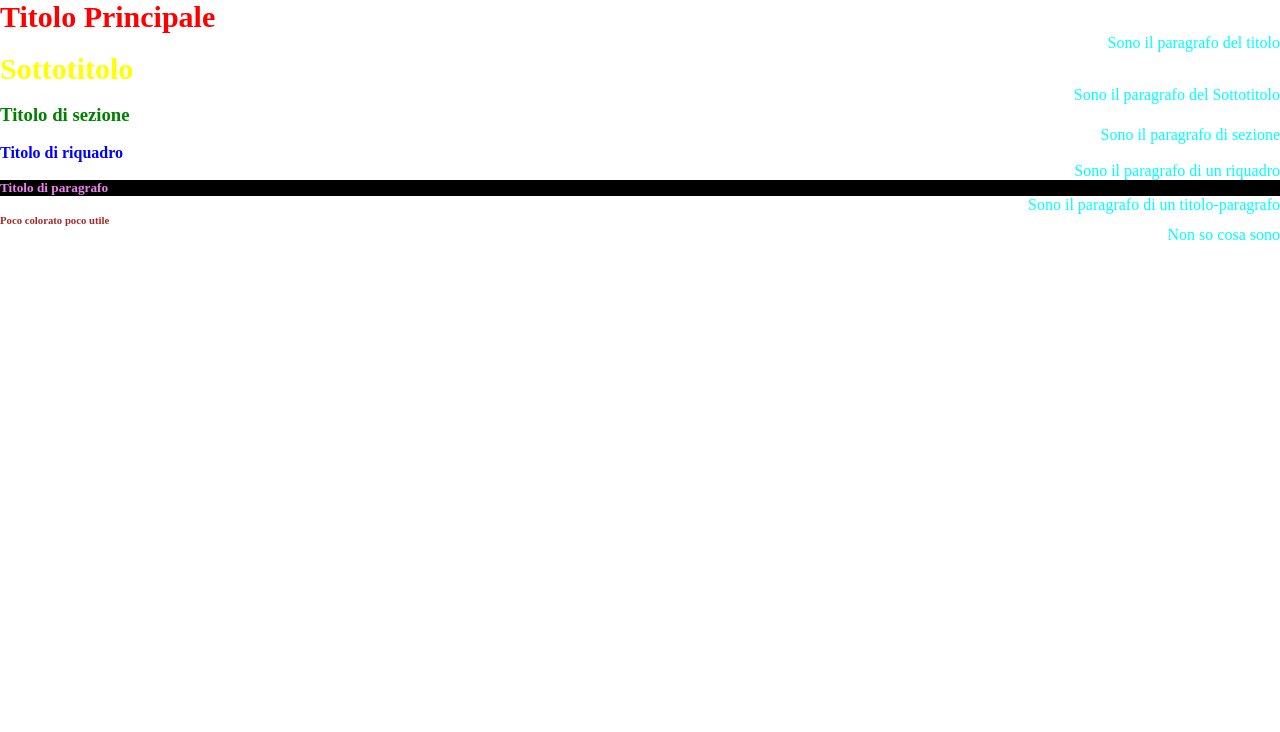
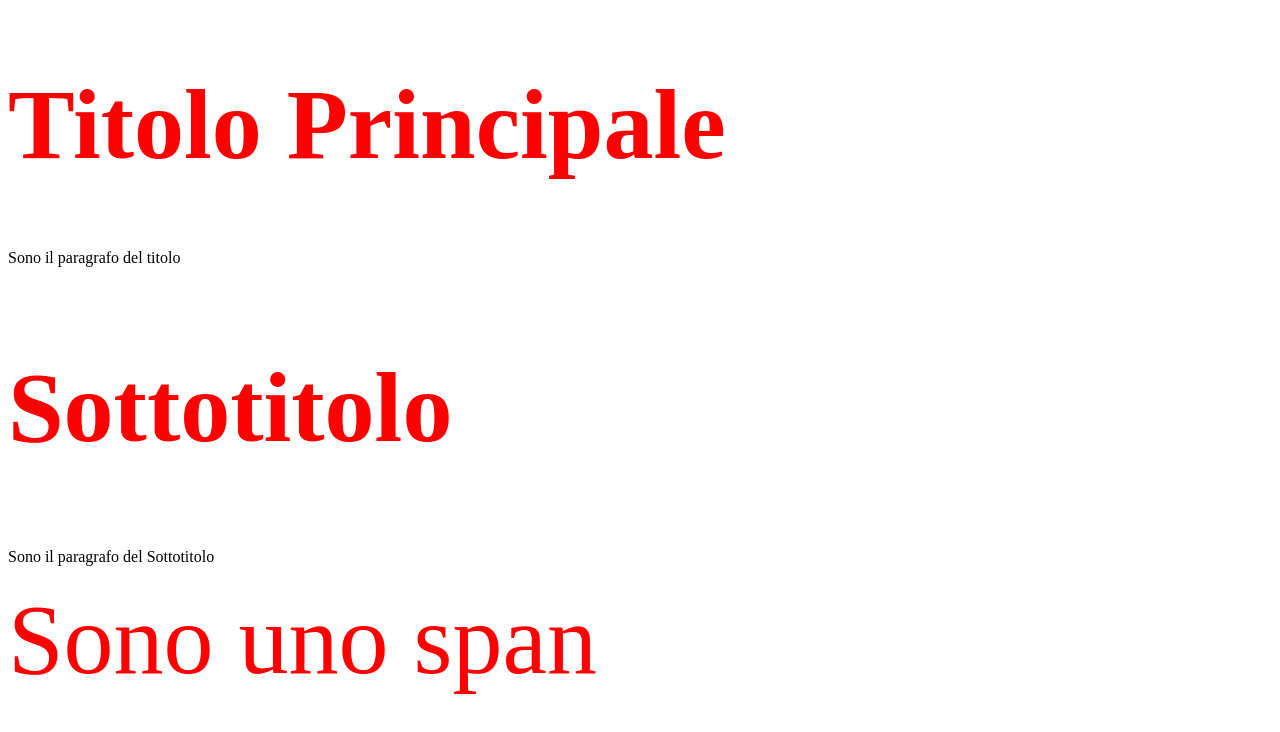
Before and after one commit to Erascaius/Esercizi-Css, a plain HTML site: page index.html in a window 1280 px wide. Drawn offline with Linux system fonts and the light colour scheme.

Commit message:
Build(Css): Built a multiple selector rule

```diff
--- a/index.html
+++ b/index.html
@@ -15,21 +15,6 @@
         <h2 class="supp">Sottotitolo</h2>
         <p>Sono il paragrafo del Sottotitolo</p>
     </div>
-    <div>
-        <h3>Titolo di sezione</h3>
-        <p>Sono il paragrafo di sezione</p>
-    </div>
-    <div>
-        <h4>Titolo di riquadro</h4>
-        <p>Sono il paragrafo di un riquadro</p>
-    </div>
-    <div>
-        <h5 id="Noob">Titolo di paragrafo</h5>
-        <p>Sono il paragrafo di un titolo-paragrafo</p>
-    </div>
-    <div>
-        <h6>Poco colorato poco utile</h6>
-        <p>Non so cosa sono</p>
-    </div>
+    <span class="block">Sono uno span</span>
 </body>
 </html>
--- a/style.css
+++ b/style.css
@@ -1,32 +1,4 @@
-*{
-    padding: 0%;
-    margin: 0%;
-}
-p{
-    color: aqua;
-    text-align: right;
-}
-h1{
+h1, h2, .block{
+    font-size: 100px;
     color: red;
 }
-h2{
-    color: yellow;
-}
-h3{
-    color: green;
-}
-h4{
-    color: blue;
-}
-h5{
-    color: violet;
-}
-h6{
-    color: brown;
-}
-#Noob{
-    background-color: black;
-}
-.supp{
-    font-size: 30px;
-}
```
